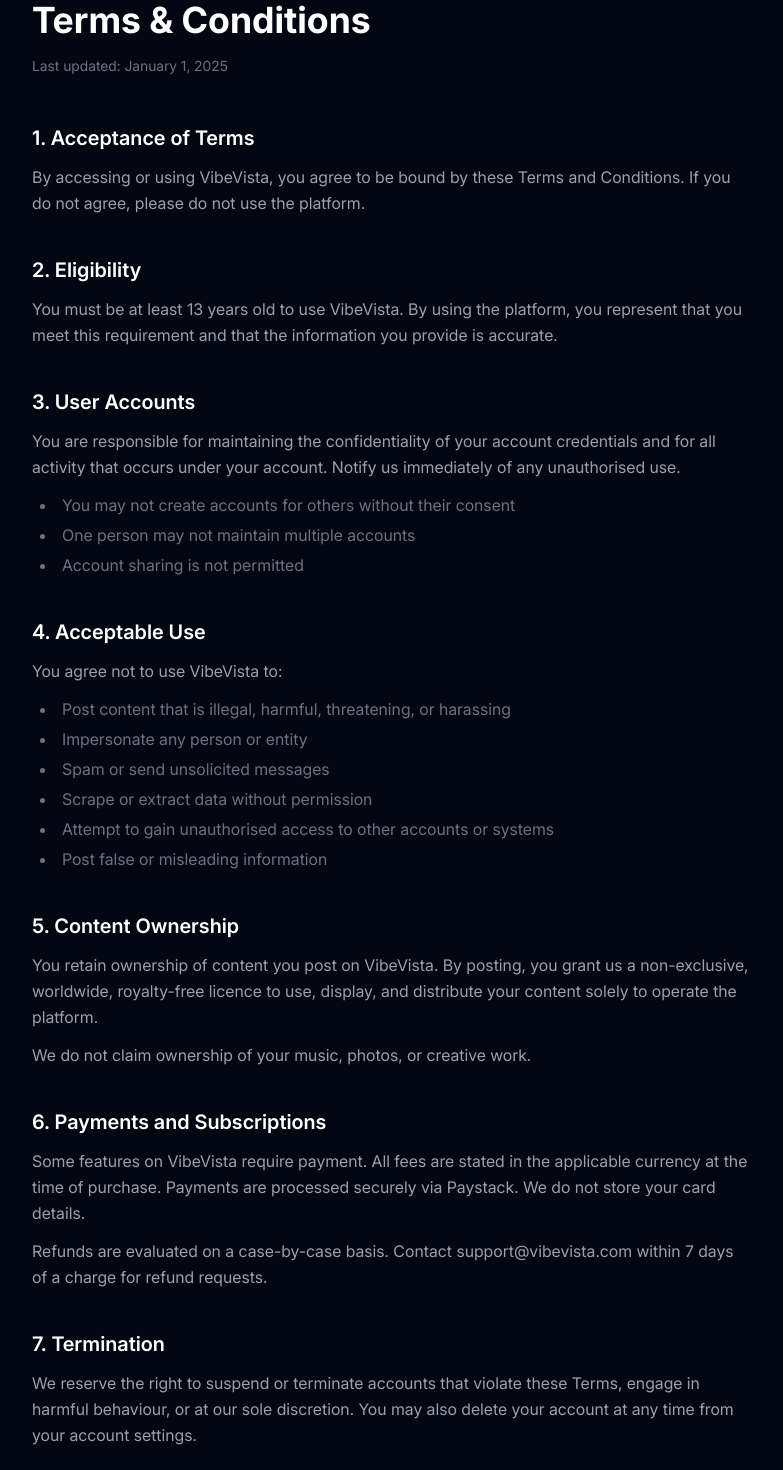
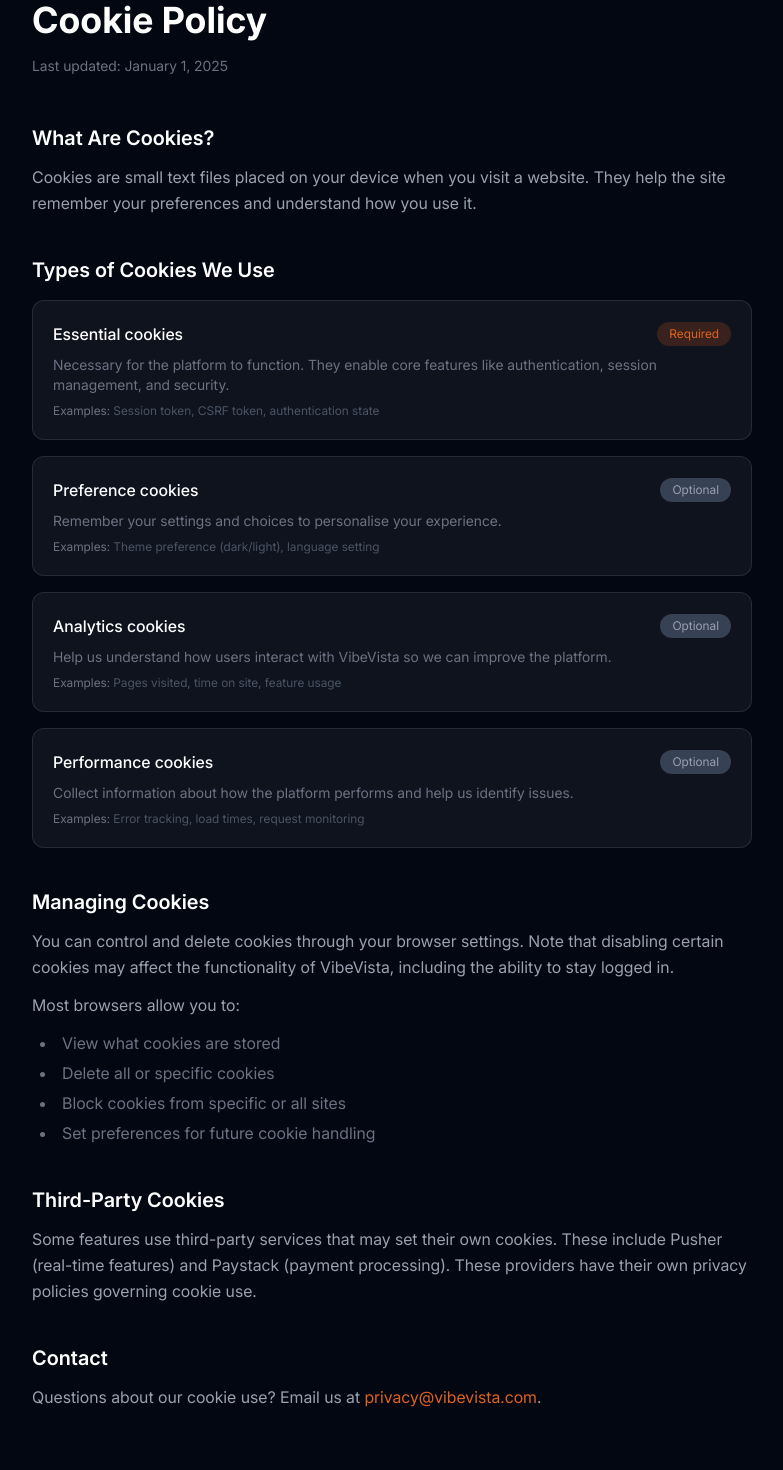
Before and after one commit to nugez-holdings/vibevista-landing, a Vue app: page /cookies in a window 1280 px wide. Shown: the part 140-1610 px from the top of the page, without its empty margins (248-1031 px from the left). Built offline with nearby package versions, Linux system fonts and the light colour scheme.

Commit message:
add new pages and update icons

```diff
--- a/src/pages/CookiePolicy.vue
+++ b/src/pages/CookiePolicy.vue
@@ -3,25 +3,56 @@
 
     <div class="mb-12">
       <p class="text-primary text-xs font-semibold tracking-widest uppercase mb-3">Legal</p>
-      <h1 class="text-4xl font-bold text-white mb-4">Terms &amp; Conditions</h1>
+      <h1 class="text-4xl font-bold text-white mb-4">Cookie Policy</h1>
       <p class="text-gray-500 text-sm">Last updated: January 1, 2025</p>
     </div>
 
     <div class="space-y-10 text-gray-400 leading-relaxed">
 
-      <section v-for="section in sections" :key="section.title" class="space-y-3">
-        <h2 class="text-xl font-semibold text-white">{{ section.title }}</h2>
-        <p v-for="(para, i) in section.paragraphs" :key="i">{{ para }}</p>
-        <ul v-if="section.items" class="list-disc list-inside space-y-1 text-gray-500 pl-2">
-          <li v-for="item in section.items" :key="item">{{ item }}</li>
+      <section class="space-y-3">
+        <h2 class="text-xl font-semibold text-white">What Are Cookies?</h2>
+        <p>Cookies are small text files placed on your device when you visit a website. They help the site remember your preferences and understand how you use it.</p>
+      </section>
+
+      <section class="space-y-4">
+        <h2 class="text-xl font-semibold text-white">Types of Cookies We Use</h2>
+        <div class="space-y-4">
+          <div v-for="type in cookieTypes" :key="type.name" class="bg-white/5 border border-white/10 rounded-xl p-5 space-y-2">
+            <div class="flex items-center justify-between">
+              <h3 class="text-white font-medium">{{ type.name }}</h3>
+              <span
+                class="text-xs px-3 py-1 rounded-full"
+                :class="type.required ? 'bg-primary/20 text-primary' : 'bg-gray-700 text-gray-400'"
+              >
+                {{ type.required ? 'Required' : 'Optional' }}
+              </span>
+            </div>
+            <p class="text-sm text-gray-500">{{ type.description }}</p>
+            <p class="text-xs text-gray-600"><span class="text-gray-500">Examples:</span> {{ type.examples }}</p>
+          </div>
+        </div>
+      </section>
+
+      <section class="space-y-3">
+        <h2 class="text-xl font-semibold text-white">Managing Cookies</h2>
+        <p>You can control and delete cookies through your browser settings. Note that disabling certain cookies may affect the functionality of VibeVista, including the ability to stay logged in.</p>
+        <p>Most browsers allow you to:</p>
+        <ul class="list-disc list-inside space-y-1 text-gray-500 pl-2">
+          <li>View what cookies are stored</li>
+          <li>Delete all or specific cookies</li>
+          <li>Block cookies from specific or all sites</li>
+          <li>Set preferences for future cookie handling</li>
         </ul>
       </section>
 
       <section class="space-y-3">
+        <h2 class="text-xl font-semibold text-white">Third-Party Cookies</h2>
+        <p>Some features use third-party services that may set their own cookies. These include Pusher (real-time features) and Paystack (payment processing). These providers have their own privacy policies governing cookie use.</p>
+      </section>
+
+      <section class="space-y-3">
         <h2 class="text-xl font-semibold text-white">Contact</h2>
-        <p>For questions about these Terms, contact us at
-          <a href="mailto:legal@vibevista.com" class="text-primary hover:underline">legal@vibevista.com</a>.
-        </p>
+        <p>Questions about our cookie use? Email us at <a href="mailto:privacy@vibevista.com" class="text-primary hover:underline">privacy@vibevista.com</a>.</p>
       </section>
 
     </div>
@@ -29,81 +60,30 @@
 </template>
 
 <script setup lang="ts">
-const sections = [
+const cookieTypes = [
   {
-    title: '1. Acceptance of Terms',
-    paragraphs: [
-      'By accessing or using VibeVista, you agree to be bound by these Terms and Conditions. If you do not agree, please do not use the platform.',
-    ],
+    name: 'Essential cookies',
+    required: true,
+    description: 'Necessary for the platform to function. They enable core features like authentication, session management, and security.',
+    examples: 'Session token, CSRF token, authentication state',
   },
   {
-    title: '2. Eligibility',
-    paragraphs: [
-      'You must be at least 13 years old to use VibeVista. By using the platform, you represent that you meet this requirement and that the information you provide is accurate.',
-    ],
+    name: 'Preference cookies',
+    required: false,
+    description: 'Remember your settings and choices to personalise your experience.',
+    examples: 'Theme preference (dark/light), language setting',
   },
   {
-    title: '3. User Accounts',
-    paragraphs: [
-      'You are responsible for maintaining the confidentiality of your account credentials and for all activity that occurs under your account. Notify us immediately of any unauthorised use.',
-    ],
-    items: [
-      'You may not create accounts for others without their consent',
-      'One person may not maintain multiple accounts',
-      'Account sharing is not permitted',
-    ],
+    name: 'Analytics cookies',
+    required: false,
+    description: 'Help us understand how users interact with VibeVista so we can improve the platform.',
+    examples: 'Pages visited, time on site, feature usage',
   },
   {
-    title: '4. Acceptable Use',
-    paragraphs: [
-      'You agree not to use VibeVista to:',
-    ],
-    items: [
-      'Post content that is illegal, harmful, threatening, or harassing',
-      'Impersonate any person or entity',
-      'Spam or send unsolicited messages',
-      'Scrape or extract data without permission',
-      'Attempt to gain unauthorised access to other accounts or systems',
-      'Post false or misleading information',
-    ],
-  },
-  {
-    title: '5. Content Ownership',
-    paragraphs: [
-      'You retain ownership of content you post on VibeVista. By posting, you grant us a non-exclusive, worldwide, royalty-free licence to use, display, and distribute your content solely to operate the platform.',
-      'We do not claim ownership of your music, photos, or creative work.',
-    ],
-  },
-  {
-    title: '6. Payments and Subscriptions',
-    paragraphs: [
-      'Some features on VibeVista require payment. All fees are stated in the applicable currency at the time of purchase. Payments are processed securely via Paystack. We do not store your card details.',
-      'Refunds are evaluated on a case-by-case basis. Contact support@vibevista.com within 7 days of a charge for refund requests.',
-    ],
-  },
-  {
-    title: '7. Termination',
-    paragraphs: [
-      'We reserve the right to suspend or terminate accounts that violate these Terms, engage in harmful behaviour, or at our sole discretion. You may also delete your account at any time from your account settings.',
-    ],
-  },
-  {
-    title: '8. Disclaimer of Warranties',
-    paragraphs: [
-      'VibeVista is provided "as is" without warranties of any kind, either express or implied. We do not guarantee uninterrupted or error-free service.',
-    ],
-  },
-  {
-    title: '9. Limitation of Liability',
-    paragraphs: [
-      'To the fullest extent permitted by law, VibeVista shall not be liable for any indirect, incidental, or consequential damages arising from your use of the platform.',
-    ],
-  },
-  {
-    title: '10. Changes to Terms',
-    paragraphs: [
-      'We may update these Terms at any time. Continued use of the platform after changes constitutes acceptance. We will notify you of material changes via email or in-app notification.',
-    ],
+    name: 'Performance cookies',
+    required: false,
+    description: 'Collect information about how the platform performs and help us identify issues.',
+    examples: 'Error tracking, load times, request monitoring',
   },
 ]
 </script>
--- a/src/pages/HelpFAQ.vue
+++ b/src/pages/HelpFAQ.vue
@@ -1,57 +1,53 @@
 <template>
-  <div class="max-w-4xl mx-auto px-6">
+  <div class="max-w-3xl mx-auto px-6">
 
-    <div class="mb-16">
-      <p class="text-primary text-xs font-semibold tracking-widest uppercase mb-3">Your data</p>
-      <h1 class="text-4xl font-bold text-white mb-4">Privacy Center</h1>
-      <p class="text-gray-400 text-lg max-w-2xl">
-        We believe you should have full transparency and control over your personal data. Here's everything you need to know.
-      </p>
+    <div class="mb-12">
+      <p class="text-primary text-xs font-semibold tracking-widest uppercase mb-3">Support</p>
+      <h1 class="text-4xl font-bold text-white mb-4">Help &amp; FAQ</h1>
+      <p class="text-gray-400">Find answers to common questions or reach out to our team.</p>
     </div>
 
-    <!-- Controls grid -->
-    <div class="grid sm:grid-cols-2 gap-5 mb-16">
-      <div v-for="control in controls" :key="control.title" class="bg-white/5 border border-white/10 rounded-2xl p-6 space-y-3 hover:border-primary/30 transition-colors">
-        <div class="w-10 h-10 rounded-full bg-primary/10 flex items-center justify-center text-xl">
-          {{ control.icon }}
-        </div>
-        <h3 class="text-white font-semibold">{{ control.title }}</h3>
-        <p class="text-gray-500 text-sm leading-relaxed">{{ control.description }}</p>
-        <a v-if="control.action" href="#" class="text-primary text-sm hover:underline inline-flex items-center gap-1">
-          {{ control.action }} →
-        </a>
-      </div>
+    <!-- Category filters -->
+    <div class="flex flex-wrap gap-2 mb-10">
+      <button
+        v-for="cat in categories"
+        :key="cat"
+        @click="activeCategory = cat"
+        class="px-4 py-2 rounded-full text-sm transition-all"
+        :class="activeCategory === cat
+          ? 'bg-primary text-white'
+          : 'bg-white/5 text-gray-400 hover:text-white border border-white/10'"
+      >
+        {{ cat }}
+      </button>
     </div>
 
-    <!-- Data we collect -->
-    <div class="mb-16">
-      <h2 class="text-2xl font-semibold text-white mb-6">What data do we collect?</h2>
-      <div class="divide-y divide-white/5 border border-white/10 rounded-2xl overflow-hidden">
-        <div v-for="item in dataItems" :key="item.category" class="flex items-start gap-4 p-5">
-          <span class="text-primary text-lg mt-0.5">{{ item.icon }}</span>
-          <div class="space-y-1">
-            <p class="text-white text-sm font-medium">{{ item.category }}</p>
-            <p class="text-gray-500 text-sm">{{ item.details }}</p>
-          </div>
+    <!-- FAQ accordion -->
+    <div class="space-y-3 mb-16">
+      <div
+        v-for="faq in filteredFaqs"
+        :key="faq.question"
+        class="border border-white/10 rounded-xl overflow-hidden"
+      >
+        <button
+          @click="toggle(faq.question)"
+          class="w-full flex items-center justify-between p-5 text-left hover:bg-white/5 transition-colors"
+        >
+          <span class="text-white text-sm font-medium pr-4">{{ faq.question }}</span>
+          <span class="text-gray-500 text-lg flex-shrink-0 transition-transform" :class="open === faq.question ? 'rotate-45' : ''">+</span>
+        </button>
+        <div v-if="open === faq.question" class="px-5 pb-5">
+          <p class="text-gray-400 text-sm leading-relaxed">{{ faq.answer }}</p>
         </div>
       </div>
     </div>
 
-    <!-- Links to related policies -->
-    <div class="grid sm:grid-cols-3 gap-4 mb-16">
-      <RouterLink v-for="link in policyLinks" :key="link.to" :to="link.to"
-        class="flex items-center justify-between bg-white/5 border border-white/10 rounded-xl px-5 py-4 hover:border-primary/30 transition-colors group">
-        <span class="text-sm text-gray-300 group-hover:text-white transition-colors">{{ link.label }}</span>
-        <span class="text-gray-600 group-hover:text-primary transition-colors">→</span>
-      </RouterLink>
-    </div>
-
-    <!-- Contact DPO -->
-    <div class="bg-white/5 border border-white/10 rounded-2xl p-8 text-center space-y-3">
-      <h2 class="text-white font-semibold text-lg">Have a privacy concern?</h2>
-      <p class="text-gray-500 text-sm">Contact our privacy team directly and we'll respond within 72 hours.</p>
-      <a href="mailto:privacy@vibevista.com" class="inline-flex items-center px-6 py-2.5 bg-primary text-white rounded-full text-sm hover:bg-primary/90 transition-all">
-        Email privacy@vibevista.com
+    <!-- Still need help -->
+    <div class="bg-white/5 border border-white/10 rounded-2xl p-8 text-center space-y-4">
+      <h2 class="text-white font-semibold text-lg">Still need help?</h2>
+      <p class="text-gray-500 text-sm">Our support team responds within 24 hours.</p>
+      <a href="mailto:support@vibevista.com" class="inline-flex items-center px-6 py-2.5 bg-primary text-white rounded-full text-sm hover:bg-primary/90 transition-all">
+        Contact Support
       </a>
     </div>
 
@@ -59,45 +55,82 @@
 </template>
 
 <script setup lang="ts">
-const controls = [
+import { ref, computed } from 'vue'
+
+const categories = ['All', 'Account', 'Listings', 'Payments', 'Privacy', 'Technical']
+const activeCategory = ref('All')
+const open = ref<string | null>(null)
+
+const toggle = (question: string) => {
+  open.value = open.value === question ? null : question
+}
+
+const faqs = [
   {
-    icon: '👤',
-    title: 'Access your data',
-    description: 'Request a full copy of the personal data we hold about you.',
-    action: 'Request data export',
+    category: 'Account',
+    question: 'How do I create an account?',
+    answer: 'Click "Sign Up" on the homepage, fill in your details, and verify your email address. The process takes less than a minute.',
   },
   {
-    icon: '✏️',
-    title: 'Correct your data',
-    description: 'Update your profile information at any time from your account settings.',
-    action: 'Go to settings',
+    category: 'Account',
+    question: 'I forgot my password. How do I reset it?',
+    answer: 'Click "Sign In" then "Forgot Password". Enter your email and we\'ll send you a reset link valid for 60 minutes.',
   },
   {
-    icon: '🗑️',
-    title: 'Delete your account',
-    description: 'Permanently delete your account and all associated data. This action is irreversible.',
-    action: 'Request deletion',
+    category: 'Account',
+    question: 'How do I delete my account?',
+    answer: 'Go to Settings → Account → Delete Account. This permanently removes your profile and all associated data. The action is irreversible.',
   },
   {
-    icon: '🔕',
-    title: 'Manage notifications',
-    description: 'Control what emails and in-app notifications you receive from VibeVista.',
-    action: 'Notification settings',
+    category: 'Account',
+    question: 'Can I change my username?',
+    answer: 'Yes, you can update your username from your profile settings at any time, subject to availability.',
+  },
+  {
+    category: 'Listings',
+    question: 'How do I post a music gig or job listing?',
+    answer: 'From your dashboard, click "Create Listing", fill in the details about the gig or opportunity, set your requirements, and publish. Listings are visible to all VibeVista members.',
+  },
+  {
+    category: 'Listings',
+    question: 'How long does a listing stay active?',
+    answer: 'Listings are active for 30 days by default. You can extend, edit, or close them at any time from your dashboard.',
+  },
+  {
+    category: 'Payments',
+    question: 'What payment methods are accepted?',
+    answer: 'We use Paystack for payment processing, which supports cards (Visa, Mastercard), bank transfers, and USSD payments depending on your region.',
+  },
+  {
+    category: 'Payments',
+    question: 'Can I get a refund?',
+    answer: 'Refunds are evaluated case by case. Contact support@vibevista.com within 7 days of a charge with your transaction reference.',
+  },
+  {
+    category: 'Privacy',
+    question: 'Who can see my profile?',
+    answer: 'Your public profile (name, photo, bio, speciality) is visible to all logged-in users. Your email, phone number, and private details are never shown publicly.',
+  },
+  {
+    category: 'Privacy',
+    question: 'How do I request my data?',
+    answer: 'Visit our Privacy Center and submit a data export request. We\'ll compile and send your data within 30 days.',
+  },
+  {
+    category: 'Technical',
+    question: 'The app isn\'t loading properly. What should I do?',
+    answer: 'Try clearing your browser cache and cookies, then reload. If the issue persists, try a different browser or contact support@vibevista.com with details of the problem.',
+  },
+  {
+    category: 'Technical',
+    question: 'I\'m not receiving email notifications. What\'s wrong?',
+    answer: 'Check your spam/junk folder first. Then verify your notification settings in your account. If emails are still missing, contact support with your registered email address.',
   },
 ]
 
-const dataItems = [
-  { icon: '📧', category: 'Account data', details: 'Name, email address, username, password (hashed), country' },
-  { icon: '🎵', category: 'Profile data', details: 'Bio, photo, speciality, genres, location, onboarding preferences' },
-  { icon: '📱', category: 'Usage data', details: 'Pages visited, features used, session duration, click patterns' },
-  { icon: '🌐', category: 'Device data', details: 'IP address, browser type, operating system, device identifiers' },
-  { icon: '💬', category: 'Communications', details: 'Messages sent through the platform, support requests' },
-  { icon: '💳', category: 'Payment data', details: 'Transaction records only — card details are never stored by us' },
-]
-
-const policyLinks = [
-  { to: '/privacy-policy', label: 'Privacy Policy' },
-  { to: '/cookies', label: 'Cookie Policy' },
-  { to: '/terms', label: 'Terms & Conditions' },
-]
+const filteredFaqs = computed(() =>
+  activeCategory.value === 'All'
+    ? faqs
+    : faqs.filter(f => f.category === activeCategory.value)
+)
 </script>
--- a/src/pages/NotFound.vue
+++ b/src/pages/NotFound.vue
@@ -1,7 +1,7 @@
 <template>
-  <div class="min-h-screen bg-gray-950 flex flex-col items-center justify-center text-center px-6">
+  <div class="min-h-100 bg-gray-950 flex flex-col items-center justify-center text-center px-6">
     <p class="text-primary text-xs font-semibold tracking-widest uppercase mb-4">404</p>
-    <h1 class="text-4xl font-bold text-white mb-3">Page not found</h1>
+    <h1 class="text-2xl sm:text-4xl font-bold text-white mb-3">Page not found</h1>
     <p class="text-gray-400 text-sm max-w-sm mb-8">
       The page you're looking for doesn't exist or may have been moved.
     </p>
```
Also changed, not shown: src/components/Landing.vue (+6 -10 lines), src/pages/AboutUs.vue (+26 -8 lines), src/pages/PrivacyCenter.vue (+88 -15 lines).
